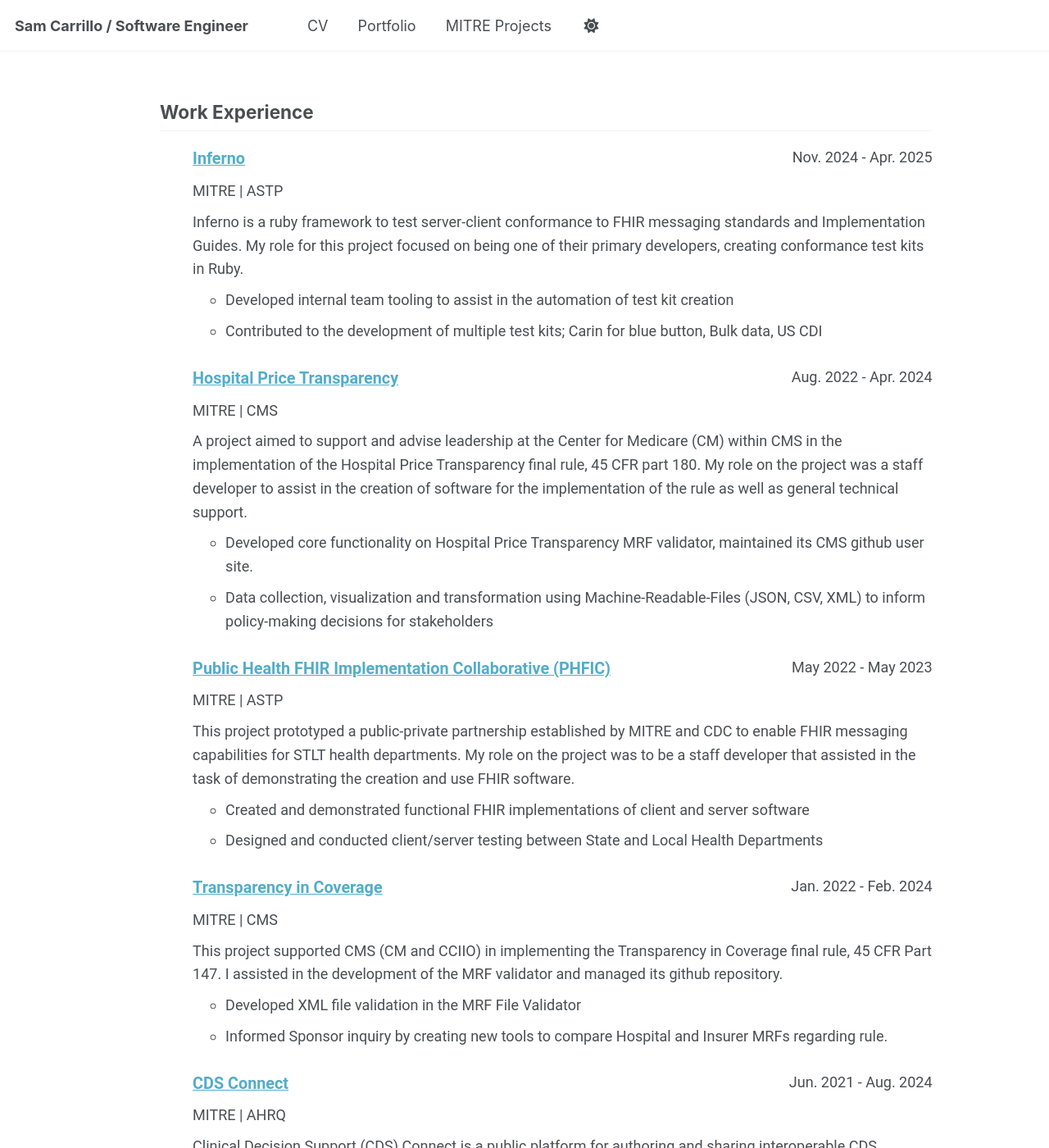
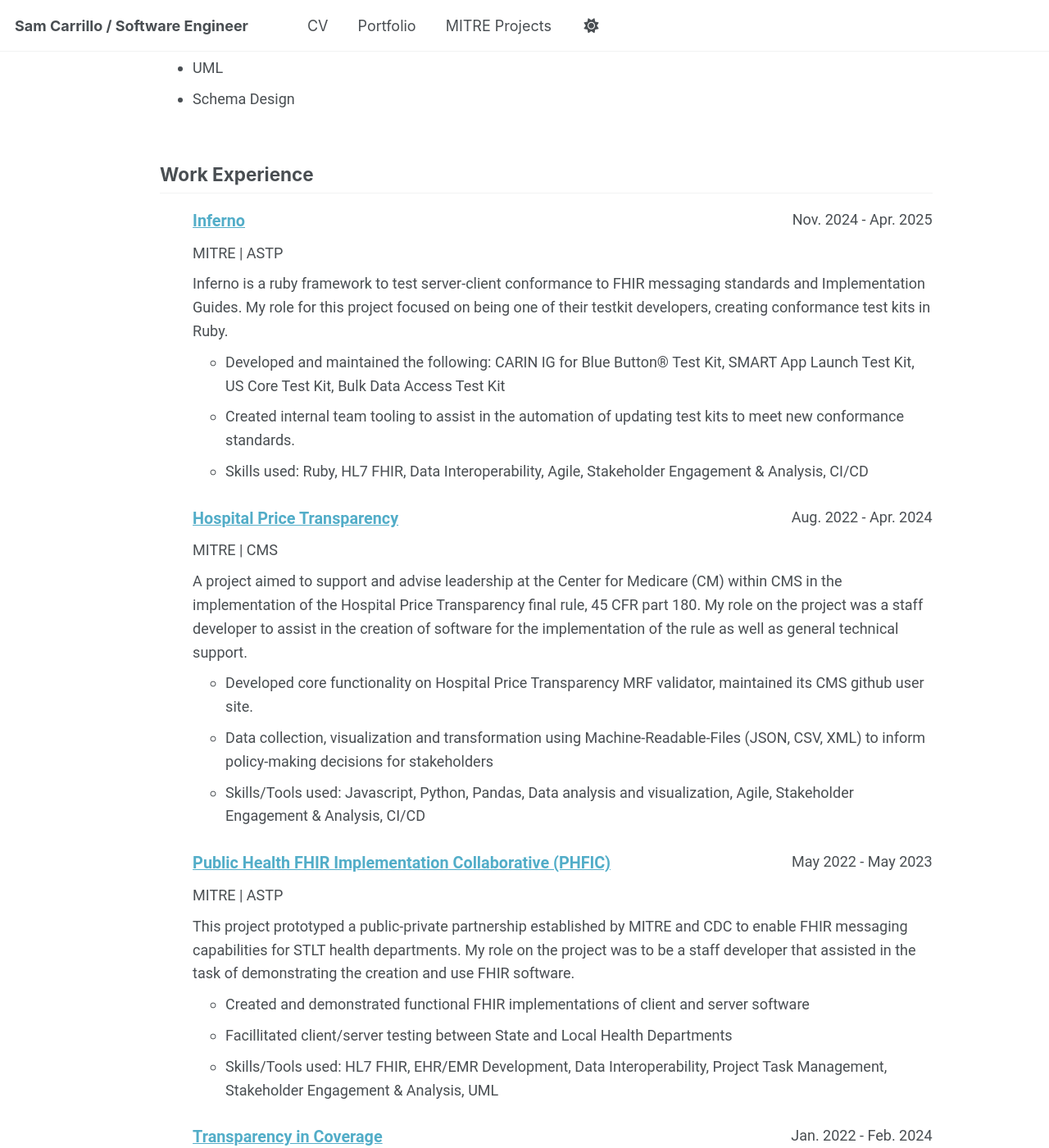
Before and after one commit to carrils/carrils.github.io, a Jekyll site: the page built from _pages/cv-json.md, in a window 1280 px wide and 1400 px high, scrolled down 875 px. Shown: the whole window at 82% size. Built offline with Jekyll 4.4.1, drawn with Linux system fonts in a browser that asks for light colours; a script that is not in the unit is left out; some of the changed text lies outside the part shown.

Commit message:
update website for longform cv

```diff
--- a/_data/cv.json
+++ b/_data/cv.json
@@ -29,11 +29,12 @@
       "position": "Inferno",
       "startDate": "Nov. 2024",
       "endDate": "Apr. 2025",
-      "summary": "Inferno is a ruby framework to test server-client conformance to FHIR messaging standards and Implementation Guides. My role for this project focused on being one of their primary developers, creating conformance test kits in Ruby.",
+      "summary": "Inferno is a ruby framework to test server-client conformance to FHIR messaging standards and Implementation Guides. My role for this project focused on being one of their testkit developers, creating conformance test kits in Ruby.",
       "link": "/project/ASTP-Inferno",
       "highlights": [
-        "Developed internal team tooling to assist in the automation of test kit creation",
-        "Contributed to the development of multiple test kits; Carin for blue button, Bulk data, US CDI"
+        "Developed and maintained the following: CARIN IG for Blue Button\u00ae Test Kit, SMART App Launch Test Kit, US Core Test Kit, Bulk Data Access Test Kit",
+        "Created internal team tooling to assist in the automation of updating test kits to meet new conformance standards.",
+        "Skills used: Ruby, HL7 FHIR, Data Interoperability, Agile, Stakeholder Engagement & Analysis, CI/CD "
       ]
     },
     {
@@ -45,7 +46,8 @@
       "link": "/project/CMS-HPT",
       "highlights": [
         "Developed core functionality on Hospital Price Transparency MRF validator, maintained its CMS github user site.",
-        "Data collection, visualization and transformation using Machine-Readable-Files (JSON, CSV, XML) to inform policy-making decisions for stakeholders"
+        "Data collection, visualization and transformation using Machine-Readable-Files (JSON, CSV, XML) to inform policy-making decisions for stakeholders",
+        "Skills/Tools used: Javascript, Python, Pandas, Data analysis and visualization, Agile, Stakeholder Engagement & Analysis, CI/CD"
       ]
     },
     {
@@ -57,7 +59,8 @@
       "link": "/project/ONC-PHFIC",
       "highlights": [
         "Created and demonstrated functional FHIR implementations of client and server software",
-        "Designed and conducted client/server testing between State and Local Health Departments"
+        "Facillitated client/server testing between State and Local Health Departments",
+        "Skills/Tools used: HL7 FHIR, EHR/EMR Development, Data Interoperability, Project Task Management, Stakeholder Engagement & Analysis, UML"
       ]
     },
     {
@@ -69,7 +72,8 @@
       "link": "/project/CMS-TiC",
       "highlights": [
         "Developed XML file validation in the MRF File Validator",
-        "Informed Sponsor inquiry by creating new tools to compare Hospital and Insurer MRFs regarding rule."
+        "Informed Sponsor inquiry by creating new tools to compare Hospital and Insurer MRFs regarding rule.",
+        "Skills/Tools used: Pandas, Javascript, Python, Agile, CI/CD, Stakeholder Engagement & Analysis, Schema Design"
       ]
     },
     {
@@ -80,8 +84,9 @@
       "summary": "Clinical Decision Support (CDS) Connect is a public platform for authoring and sharing interoperable CDS resources. I was a full stack developer, I helped develop and maintain the Artifact Repository as well as help administer the website in general.",
       "link": "/project/AHRQ-CDS-Connect",
       "highlights": [
-        "Fullstack (LAMP) developer on Acquia Cloud",
-        "General website administration & technical support"
+        "Developed and maintained CDS Artifact Repository",
+        "General website administration & technical support",
+        "Skills/Tools used: Full-Stack Cloud Devops, HL7 FHIR, Health Systems Engineering, Agile, CI/CD, Stakeholder Engagement & Analysis"
       ]
     },
     {
@@ -89,11 +94,12 @@
       "position": "Systems Engineer II",
       "startDate": "Oct. 2018",
       "endDate": "Feb. 2021",
-      "summary": "Supported and developed clinical applications including PowerChart and FetaLink among others. Facilitated the transmission and reception of health data over the interoprability bus into Millennium (mysql database).",
+      "summary": "Supported and developed clinical health applications including PowerChart and FetaLink among others. Ensured the transmission of health data messages over the interoprability bus architecture to facilitate clinical care.",
       "link": "",
       "highlights": [
-        "Supported Bedside Medical Device Interface (BMDI) health data transmission to Millennium solutions in Direct Care",
-        "Served in 24/7 on-call rotation for tier 2 software engineer support"
+        "Developed Bedside Medical Device Interfaces (BMDI) and mapped health data transmission to Millennium CCL database.",
+        "Served in 24/7 on-call rotation for tier 2 software engineer support",
+        "Skills/Tools used: iCommand, Citrix, CCL, Java, SQL, HL7 V2"
       ]
     }
   ],
@@ -107,7 +113,10 @@
         "Javascript",
         "Ruby",
         "Pandas",
-        "Drupal"
+        "Drupal",
+        "CI/CD",
+        "UML",
+        "Schema Design"
       ]
     },
     {
@@ -118,7 +127,7 @@
         "Health Systems Engineering",
         "EHR/EMR Development",
         "Software Interoperability",
-        "Agile development",
+        "Agile methodology",
         "Project Task Management",
         "Stakeholder Engagement & Analysis"
       ]
--- a/_data/skills.json
+++ b/_data/skills.json
@@ -2,11 +2,11 @@
   {
     "name": "",
     "level": 1,
-    "keyword": ["Python", "Java", "Javascript", "Ruby", "Pandas", "Drupal"]
+    "keyword": ["Python", "Java", "Javascript", "Ruby", "Pandas", "Drupal", "CI/CD", "UML", "Schema Design"]
   },
   {
     "name": "",
     "level": 2,
-    "keyword": ["FHIR Server/Client development","Health Systems Engineering", "EHR/EMR Development", "Software Interoperability","Agile development", "Project Task Management", "Stakeholder Engagement & Analysis"]
+    "keyword": ["FHIR Server/Client development","Health Systems Engineering", "EHR/EMR Development", "Software Interoperability","Agile methodology", "Project Task Management", "Stakeholder Engagement & Analysis"]
   }
 ]
--- a/_data/work_exp.json
+++ b/_data/work_exp.json
@@ -4,11 +4,12 @@
     "company": "MITRE | ASTP",
     "startDate": "Nov. 2024",
     "endDate": "Apr. 2025",
-    "summary": "Inferno is a ruby framework to test server-client conformance to FHIR messaging standards and Implementation Guides. My role for this project focused on being one of their primary developers, creating conformance test kits in Ruby.",
+    "summary": "Inferno is a ruby framework to test server-client conformance to FHIR messaging standards and Implementation Guides. My role for this project focused on being one of their testkit developers, creating conformance test kits in Ruby.",
     "link": "/project/ASTP-Inferno",
     "highlights": [
-      "Developed internal team tooling to assist in the automation of test kit creation",
-      "Contributed to the development of multiple test kits; Carin for blue button, Bulk data, US CDI"
+      "Developed and maintained the following: CARIN IG for Blue Button® Test Kit, SMART App Launch Test Kit, US Core Test Kit, Bulk Data Access Test Kit",
+      "Created internal team tooling to assist in the automation of updating test kits to meet new conformance standards.",
+      "Skills used: Ruby, HL7 FHIR, Data Interoperability, Agile, Stakeholder Engagement & Analysis, CI/CD "
     ]
   },
   {
@@ -20,7 +21,8 @@
     "link": "/project/CMS-HPT",
     "highlights": [
       "Developed core functionality on Hospital Price Transparency MRF validator, maintained its CMS github user site.",
-      "Data collection, visualization and transformation using Machine-Readable-Files (JSON, CSV, XML) to inform policy-making decisions for stakeholders"
+      "Data collection, visualization and transformation using Machine-Readable-Files (JSON, CSV, XML) to inform policy-making decisions for stakeholders",
+      "Skills/Tools used: Javascript, Python, Pandas, Data analysis and visualization, Agile, Stakeholder Engagement & Analysis, CI/CD"
     ]
   },
   {
@@ -32,7 +34,8 @@
     "link": "/project/ONC-PHFIC",
     "highlights": [
       "Created and demonstrated functional FHIR implementations of client and server software",
-      "Designed and conducted client/server testing between State and Local Health Departments"
+      "Facillitated client/server testing between State and Local Health Departments",
+      "Skills/Tools used: HL7 FHIR, EHR/EMR Development, Data Interoperability, Project Task Management, Stakeholder Engagement & Analysis, UML"
     ]
   },
   {
@@ -44,7 +47,8 @@
     "link": "/project/CMS-TiC",
     "highlights": [
       "Developed XML file validation in the MRF File Validator",
-      "Informed Sponsor inquiry by creating new tools to compare Hospital and Insurer MRFs regarding rule."
+      "Informed Sponsor inquiry by creating new tools to compare Hospital and Insurer MRFs regarding rule.",
+      "Skills/Tools used: Pandas, Javascript, Python, Agile, CI/CD, Stakeholder Engagement & Analysis, Schema Design"
     ]
   },
   {
@@ -52,11 +56,12 @@
     "company": "MITRE | AHRQ",
     "startDate": "Jun. 2021",
     "endDate": "Aug. 2024",
-    "summary": "Clinical Decision Support (CDS) Connect is a public platform for authoring and sharing interoperable CDS resources. I was a full stack developer, I helped develop and maintain the Artifact Repository as well as help administer the website in general.",
+    "summary": "Clinical Decision Support (CDS) Connect is a public platform for authoring and sharing interoperable CDS resources. I was a full stack developer, developing and maintaining the Artifact Repository portion of the website as well as helping to administer the website in general.",
     "link": "/project/AHRQ-CDS-Connect",
     "highlights": [
-      "Fullstack (LAMP) developer on Acquia Cloud",
-      "General website administration & technical support"
+      "Developed and maintained CDS Artifact Repository",
+      "General website administration & technical support",
+      "Skills/Tools used: Full-Stack Cloud Devops, HL7 FHIR, Health Systems Engineering, Agile, CI/CD, Stakeholder Engagement & Analysis"
     ]
   },
   {
@@ -64,11 +69,12 @@
     "company": "Oracle Health",
     "startDate": "Oct. 2018",
     "endDate": "Feb. 2021",
-    "summary": "Supported and developed clinical applications including PowerChart and FetaLink among others. Facilitated the transmission and reception of health data over the interoprability bus into Millennium (mysql database).",
+    "summary": "Supported and developed clinical health applications including PowerChart and FetaLink among others. Ensured the transmission of health data messages over the interoprability bus architecture to facilitate clinical care.",
     "link": "",
     "highlights": [
-      "Supported Bedside Medical Device Interface (BMDI) health data transmission to Millennium solutions in Direct Care",
-      "Served in 24/7 on-call rotation for tier 2 software engineer support"
+      "Developed Bedside Medical Device Interfaces (BMDI) and mapped health data transmission to Millennium CCL database.",
+      "Served in 24/7 on-call rotation for tier 2 software engineer support",
+      "Skills/Tools used: iCommand, Citrix, CCL, Java, SQL, HL7 V2"
     ]
   }
 ]
--- a/_includes/cv-template.html
+++ b/_includes/cv-template.html
@@ -125,6 +125,34 @@
     </div>
     {% endif %}
 
+    {% if cv.education.size > 0 %}
+    <!-- Education -->
+    <div class="cv-section">
+        <h2>Education</h2>
+        <ul class="cv-list">
+            {% for education in cv.education %}
+            <li class="cv-item">
+                <div class="cv-item-header">
+                    <div class="cv-item-title">{{ education.area }}</div>
+                    <div class="cv-item-date">{{ education.endDate }}</div>
+                </div>
+                <div class="cv-item-content">
+                    <div class="cv-item-subtitle">{{ education.institution }}</div>
+                    {% if education.gpa %}
+                    <div class="cv-item-detail">GPA: {{ education.gpa }}</div>
+                    {% endif %}
+                    {% if education.courses.size > 0 %}
+                    <div class="cv-item-detail">
+                        <strong>Courses:</strong> {{ education.courses | join: ", " }}
+                    </div>
+                    {% endif %}
+                </div>
+            </li>
+            {% endfor %}
+        </ul>
+    </div>
+    {% endif %}
+
     {% if cv.publications.size > 0 %}
     <!-- Publications -->
     <div class="cv-section">
@@ -181,31 +209,5 @@
     </div>
     {% endif %}
 
-    {% if cv.education.size > 0 %}
-    <!-- Education -->
-    <div class="cv-section">
-        <h2>Education</h2>
-        <ul class="cv-list">
-            {% for education in cv.education %}
-            <li class="cv-item">
-                <div class="cv-item-header">
-                    <div class="cv-item-title">{{ education.area }}</div>
-                    <div class="cv-item-date">{{ education.endDate }}</div>
-                </div>
-                <div class="cv-item-content">
-                    <div class="cv-item-subtitle">{{ education.institution }}</div>
-                    {% if education.gpa %}
-                    <div class="cv-item-detail">GPA: {{ education.gpa }}</div>
-                    {% endif %}
-                    {% if education.courses.size > 0 %}
-                    <div class="cv-item-detail">
-                        <strong>Courses:</strong> {{ education.courses | join: ", " }}
-                    </div>
-                    {% endif %}
-                </div>
-            </li>
-            {% endfor %}
-        </ul>
-    </div>
-    {% endif %}
+
 </div>
--- a/_pages/cv-json.md
+++ b/_pages/cv-json.md
@@ -13,5 +13,5 @@
 {% include cv-template.html %}
 
 <div class="cv-download-links">
-  <a href="../files/CV.pdf" class="btn btn--primary" download="CV_Sam_Carrillo_{{ 'now' | date: '%m-%d' }}.pdf">Download CV as PDF</a>
+  <a href="../files/Long-CV.pdf" class="btn btn--primary" download="CV_Sam_Carrillo_{{ 'now' | date: '%m-%d' }}.pdf">Download CV as PDF</a>
 </div>
--- a/scripts/cv_markdown_to_json.py
+++ b/scripts/cv_markdown_to_json.py
@@ -1,4 +1,4 @@
-#!/usr/local/bin/python3
+# !/usr/bin/env python
 """
 Script to convert markdown CV to JSON format
 Author: Yuan Chen
@@ -206,9 +206,6 @@
             "link": link,
             "highlights": highlights,
         })
-
-
-
     return work_entries
 
 
```
Also changed, not shown: _pages/about.md (+1 -1 lines), 4 other files.
